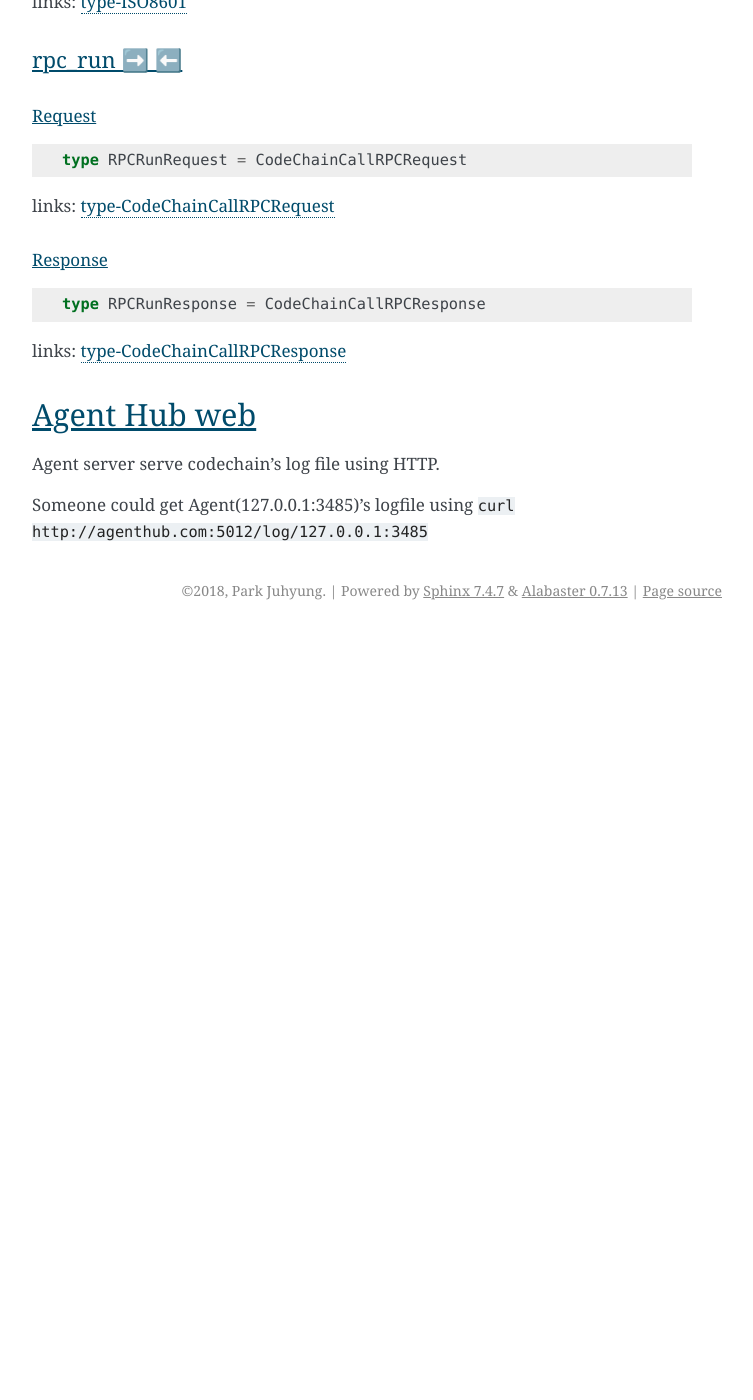
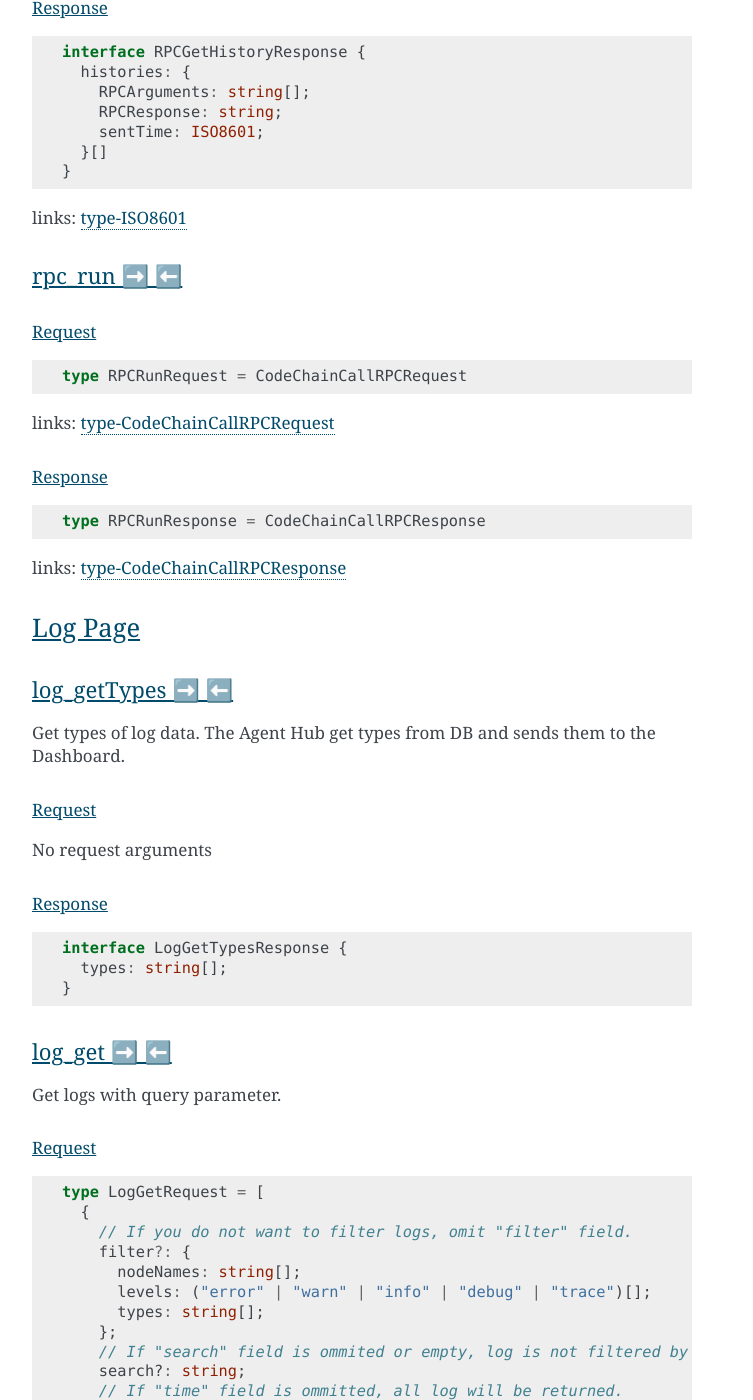
Before and after one commit to CodeChain-io/codechain-dashboard, a Sphinx documentation site: the page built from doc/source/index.rst, in a window 1280 px wide and 1400 px high, scrolled down 17585 px. Shown: the whole window, without its empty margins (388-1141 px from the left). Built offline with Sphinx 7.4.7, drawn with Linux system fonts in a browser that asks for light colours; before the commit the page ends 18215 px from its top, so only the background shows below that; some of the changed text lies outside the part shown.

Commit message:
Add log APIs to document

```diff
--- a/doc/source/index.rst
+++ b/doc/source/index.rst
@@ -859,6 +859,84 @@ Response
 links: type-CodeChainCallRPCResponse_
 
 
+
+Log Page
+========
+
+log_getTypes ➡️ ⬅️
+--------------------
+
+Get types of log data. The Agent Hub get types from DB and sends them to the Dashboard.
+
+Request
+"""""""""
+
+No request arguments
+
+Response
+"""""""""
+
+::
+
+  interface LogGetTypesResponse {
+    types: string[];
+  }
+
+
+log_get ➡️ ⬅️
+--------------------
+
+Get logs with query parameter.
+
+Request
+"""""""""
+
+::
+
+  type LogGetRequest = [
+    {
+      // If you do not want to filter logs, omit "filter" field.
+      filter?: {
+        nodeNames: string[];
+        levels: ("error" | "warn" | "info" | "debug" | "trace")[];
+        types: string[];
+      };
+      // If "search" field is ommited or empty, log is not filtered by keyword.
+      search?: string;
+      // If "time" field is ommitted, all log will be returned.
+      time?: {
+        fromTime: ISO8601;
+        toTime: ISO8601;
+      };
+      // Page starts from 1. If ommitted, default value is 1.
+      page?: number;
+      // If ommitted, default value is 100.
+      itemPerPage?: number;
+      // If ommitted, default value is "ASC".
+      orderBy?: "ASC" | "DESC";
+    }
+  ]
+
+links: type-ISO8601_
+
+Response
+"""""""""
+
+::
+
+  interface LogGetResponse = {
+    logs: {
+      id: string;
+      nodeName: string;
+      level: string;
+      type: string;
+      time: ISO8601;
+      data: string;
+    }[]
+  }
+
+links: type-ISO8601_
+
 ..
   rpc_name
   -----------
```
